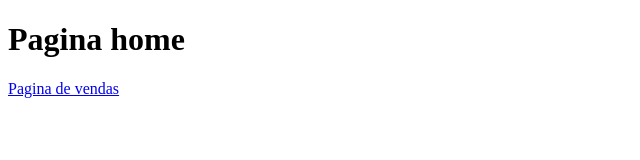
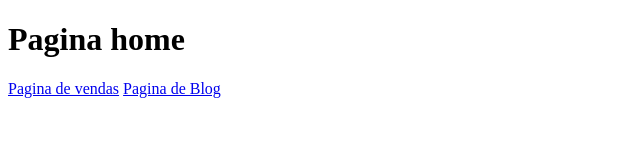
Before and after one commit to jhonatas8020/aulagithub, a plain HTML site: page index.html in a window 1280 px wide. Shown: the whole page, without its empty margins (0-640 px from the left). Drawn offline with Linux system fonts and the light colour scheme.

Commit message:
Atualizações index

```diff
--- a/index.html
+++ b/index.html
@@ -9,5 +9,6 @@
 <body>
     <h1>Pagina home</h1>
     <a href="vendas.html">Pagina de vendas</a>
+    <a href="blog.html">Pagina de Blog</a>
 </body>
 </html>
```
